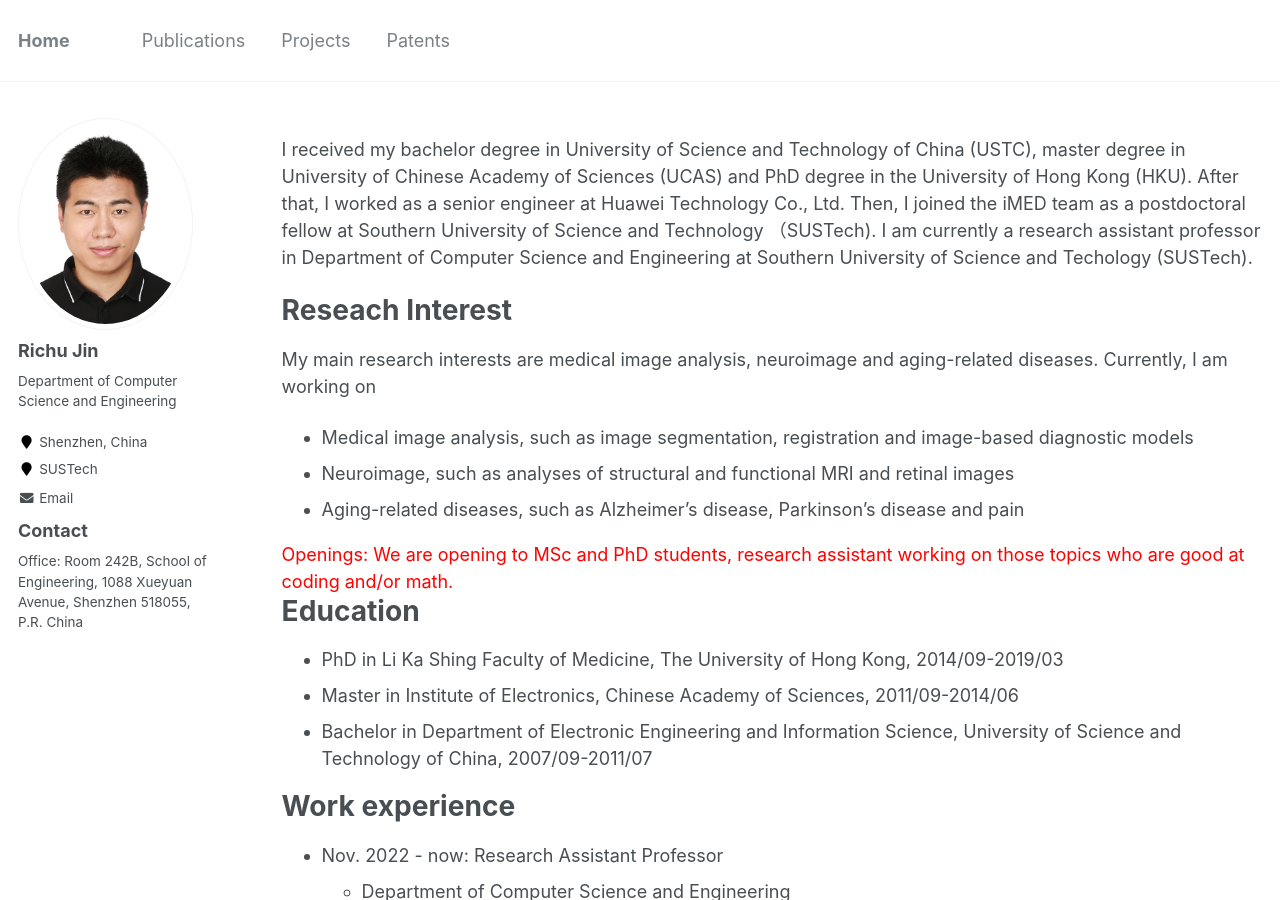
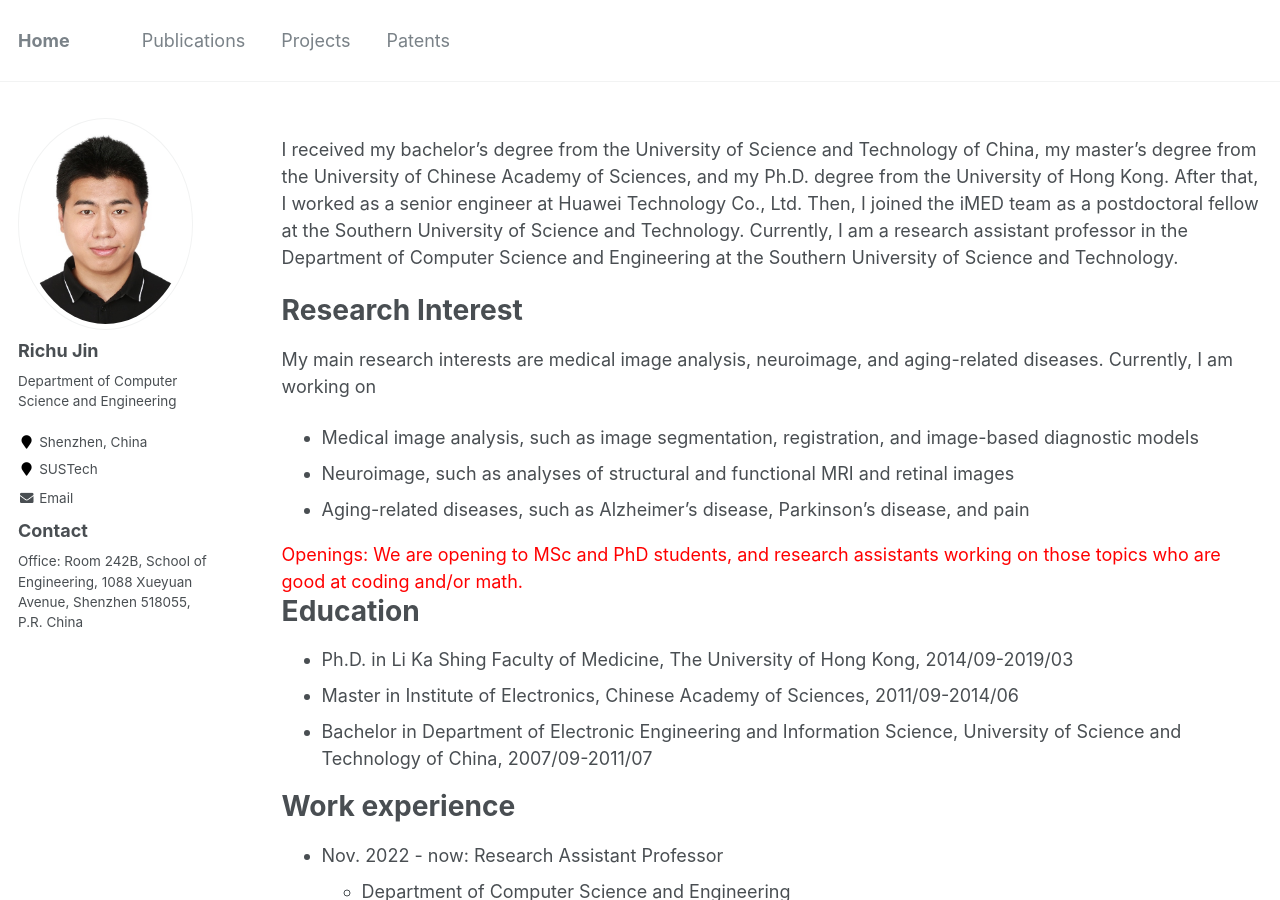
Before and after one commit to jrch507/jrch507.github.io, a Jekyll site: the page built from _pages/about.md, in a window 1280 px wide and 900 px high. Built offline with Jekyll 4.4.1, drawn with Linux system fonts in a browser that asks for light colours; some of the changed text lies outside the part shown.

Commit message:
Update about.md

```diff
--- a/_pages/about.md
+++ b/_pages/about.md
@@ -8,20 +8,20 @@ redirect_from:
   - /about
 ---
 
-I received my bachelor degree in University of Science and Technology of China (USTC), master degree in University of Chinese Academy of Sciences (UCAS) and PhD degree in the University of Hong Kong (HKU). After that, I worked as a senior engineer at Huawei Technology Co., Ltd. Then, I joined the iMED team as a postdoctoral fellow at Southern University of Science and Technology （SUSTech). I am currently a research assistant professor in Department of Computer Science and Engineering at Southern University of Science and Techology (SUSTech).
+I received my bachelor's degree from the University of Science and Technology of China, my master's degree from the University of Chinese Academy of Sciences, and my Ph.D. degree from the University of Hong Kong. After that, I worked as a senior engineer at Huawei Technology Co., Ltd. Then, I joined the iMED team as a postdoctoral fellow at the Southern University of Science and Technology. Currently, I am a research assistant professor in the Department of Computer Science and Engineering at the Southern University of Science and Technology.
 
-Reseach Interest
+Research Interest
 ======
-My main research interests are medical image analysis, neuroimage and aging-related diseases. Currently, I am working on
-* Medical image analysis, such as image segmentation, registration and image-based diagnostic models
+My main research interests are medical image analysis, neuroimage, and aging-related diseases. Currently, I am working on
+* Medical image analysis, such as image segmentation, registration, and image-based diagnostic models
 * Neuroimage, such as analyses of structural and functional MRI and retinal images
-* Aging-related diseases, such as Alzheimer's disease, Parkinson's disease and pain
+* Aging-related diseases, such as Alzheimer's disease, Parkinson's disease, and pain
 
-<font color="Red">Openings: We are opening to MSc and PhD students, research assistant working on those topics who are good at coding and/or math.</font>
+<font color="Red">Openings: We are opening to MSc and PhD students, and research assistants working on those topics who are good at coding and/or math.</font>
 
 Education
 ======
-* PhD in Li Ka Shing Faculty of Medicine, The University of Hong Kong, 2014/09-2019/03
+* Ph.D. in Li Ka Shing Faculty of Medicine, The University of Hong Kong, 2014/09-2019/03
 * Master in Institute of Electronics, Chinese Academy of Sciences, 2011/09-2014/06
 * Bachelor in Department of Electronic Engineering and Information Science, University of Science and Technology of China, 2007/09-2011/07
 
```
Also changed, not shown: other parts of _pages/about.md (+1 -1 lines).
